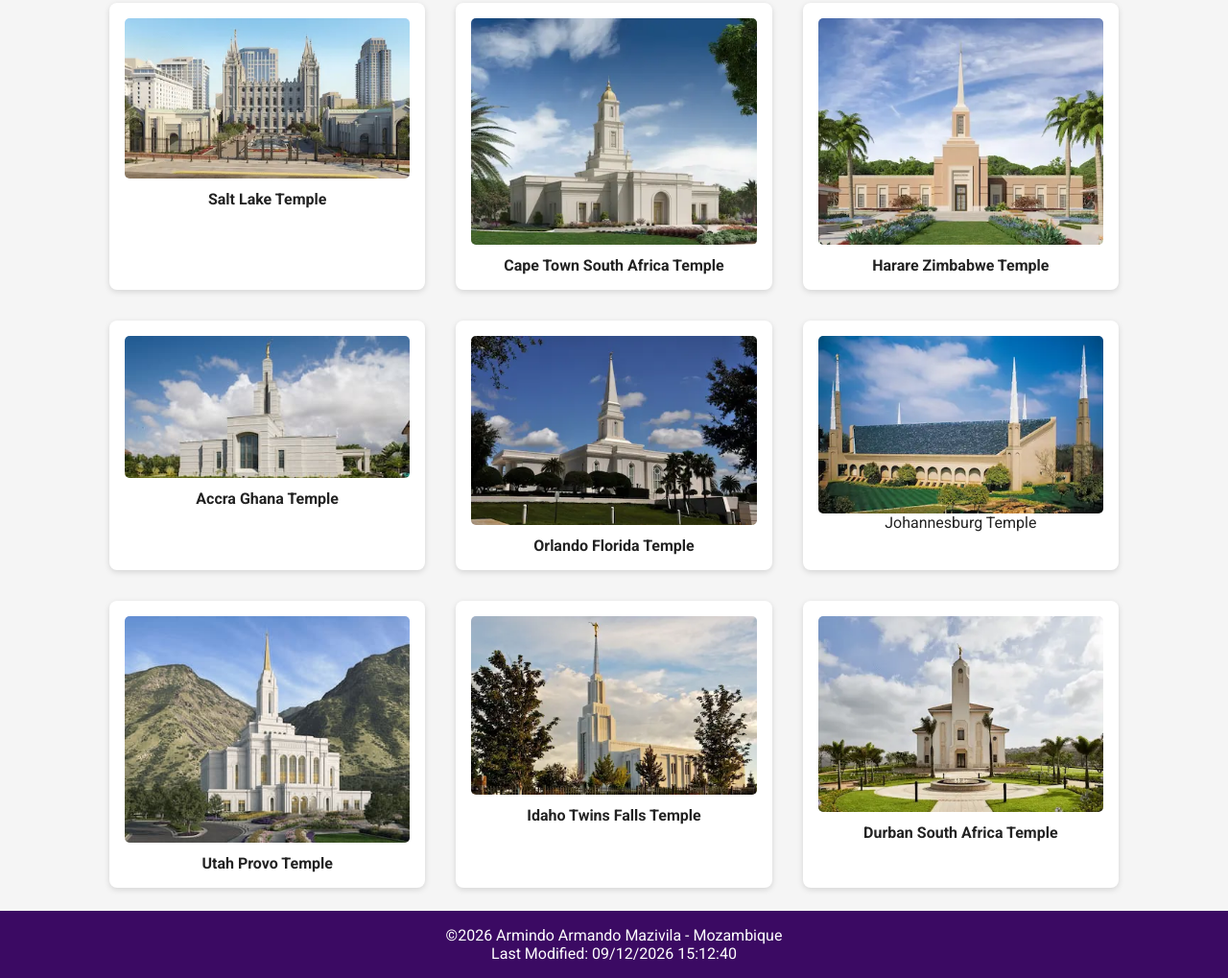
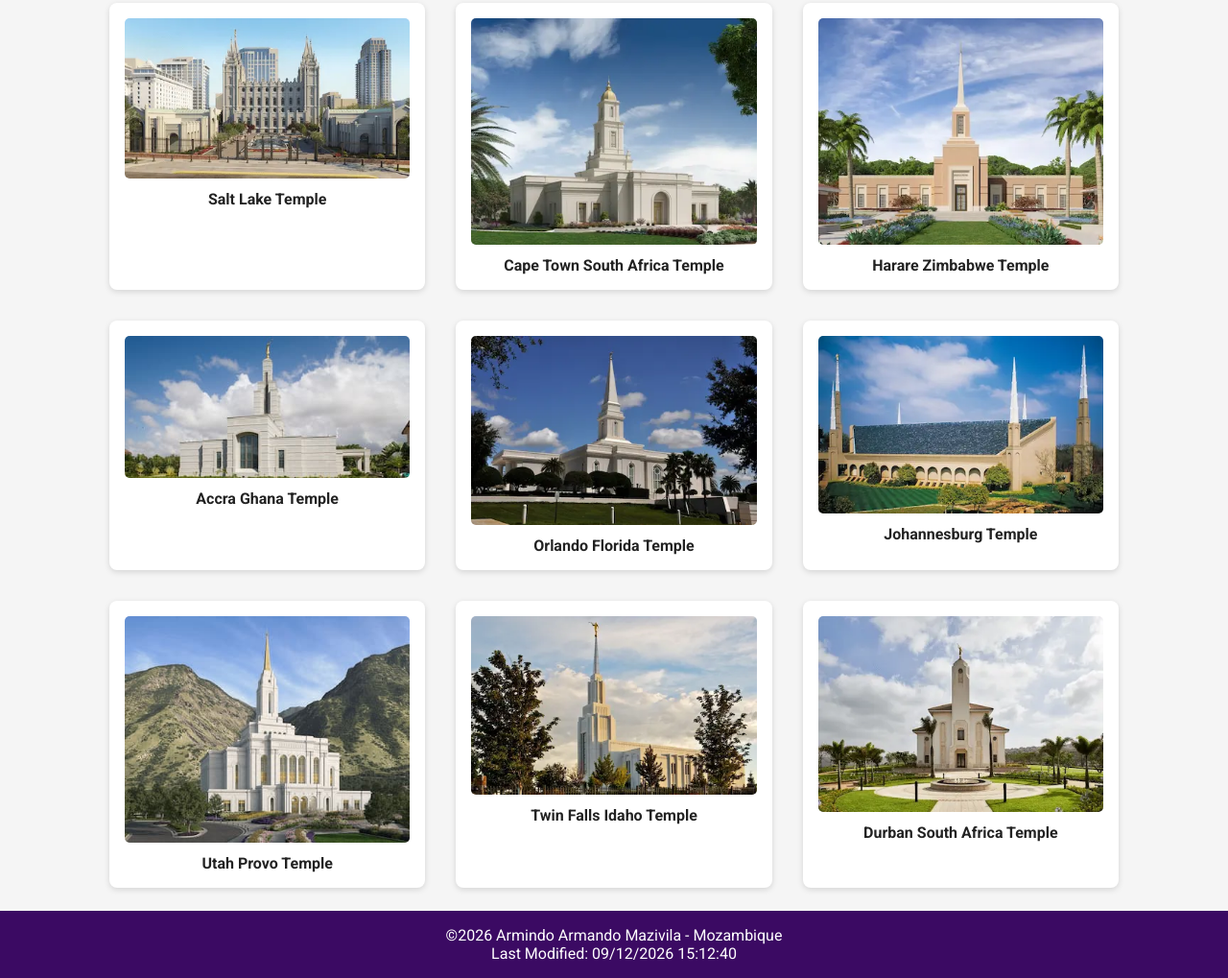
Before and after one commit to armindomazivila/wdd131, a plain HTML site: page temples.html in a window 1280 px wide. Shown: the part 148-1167 px from the top of the page at 96% size. Drawn offline with Linux system fonts and the light colour scheme.

Commit message:
Update the change

```diff
--- a/temples.html
+++ b/temples.html
@@ -66,7 +66,8 @@
             </figure>
 
             <figure>
-                <img src="images/accra_ghana_temple.jpg" alt="Accra Ghana Temple" loading="lazy">
+                <img src="images/accra_ghana_temple.jpg" alt="Accra Ghana Temple" loading="lazy" width="400"
+                    height="250">
                 <figcaption>Accra Ghana Temple</figcaption>
             </figure>
 
@@ -78,7 +79,8 @@
 
             <figure>
                 <img src="images/johannesburg_temple.webp" alt="Johannesburg Temple" loading="lazy" width="400"
-                    height="250" <figcaption>Johannesburg Temple</figcaption>
+                    height="250">
+                <figcaption>Johannesburg Temple</figcaption>
             </figure>
 
             <figure>
@@ -87,9 +89,9 @@
             </figure>
 
             <figure>
-                <img src="images/twin_falls_temple.webp" alt="Idaho Twins Falls Temple" loading="lazy" width="400"
+                <img src="images/twin_falls_temple.webp" alt="Idaho Twin Falls Temple" loading="lazy" width="400"
                     height="250">
-                <figcaption>Idaho Twins Falls Temple</figcaption>
+                <figcaption>Twin Falls Idaho Temple</figcaption>
             </figure>
 
             <figure>
```
